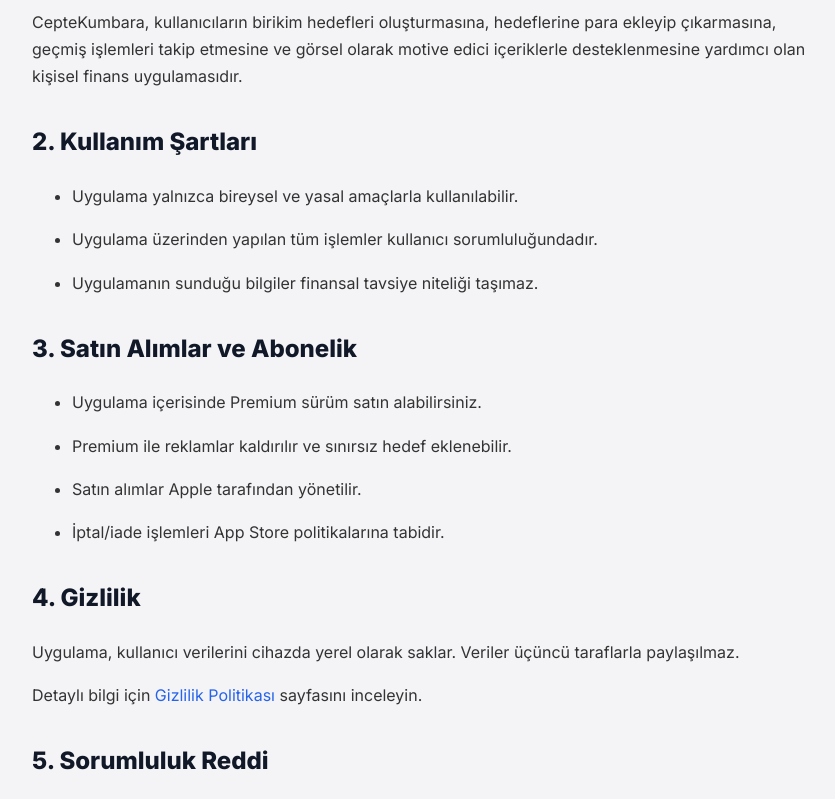
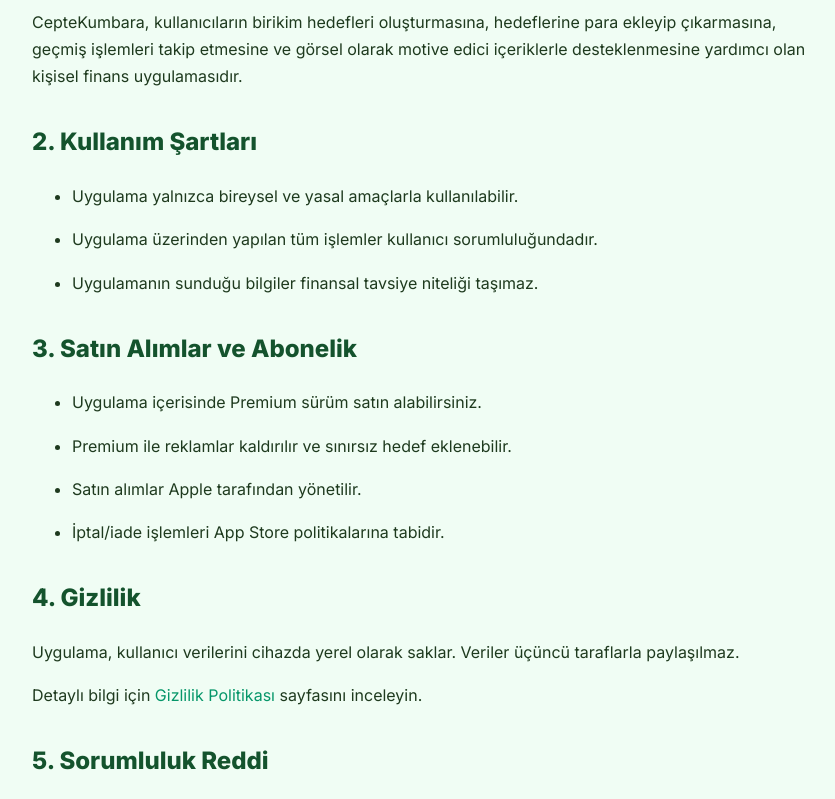
Before and after one commit to LilDevelooper/LilDevelooper.github.io, a plain HTML site: page TermsOfUse.html in a window 1280 px wide. Shown: the part 340-1139 px from the top of the page, without its empty margins (208-1043 px from the left). Drawn offline with Linux system fonts and the light colour scheme.

Commit message:
Update TermsOfUse.html

```diff
--- a/TermsOfUse.html
+++ b/TermsOfUse.html
@@ -9,8 +9,8 @@
     body {
       margin: 0;
       font-family: 'Inter', sans-serif;
-      background: #f4f4f7;
-      color: #333;
+      background: #f0fdf4;
+      color: #1e3a1e;
       padding: 2rem;
       line-height: 1.7;
       max-width: 800px;
@@ -18,7 +18,7 @@
       margin-right: auto;
     }
     h1, h2 {
-      color: #111827;
+      color: #14532d;
     }
     h1 {
       font-size: 2.2rem;
@@ -33,7 +33,7 @@
       margin-bottom: 1rem;
     }
     a {
-      color: #2563eb;
+      color: #059669;
       text-decoration: none;
     }
     a:hover {
```
